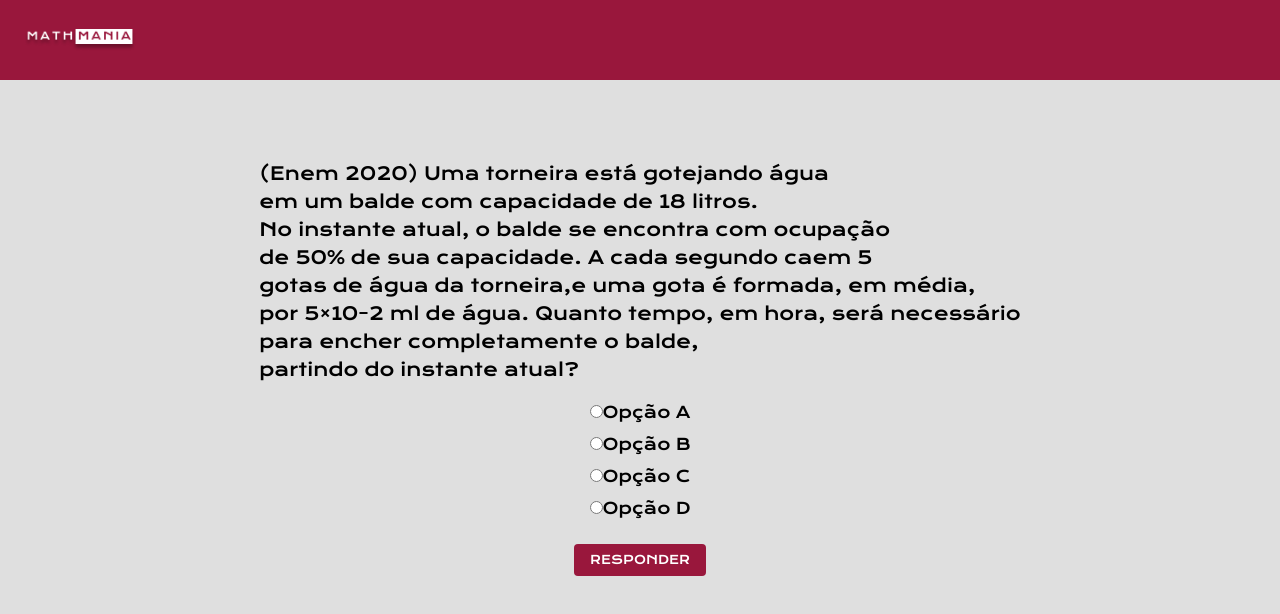
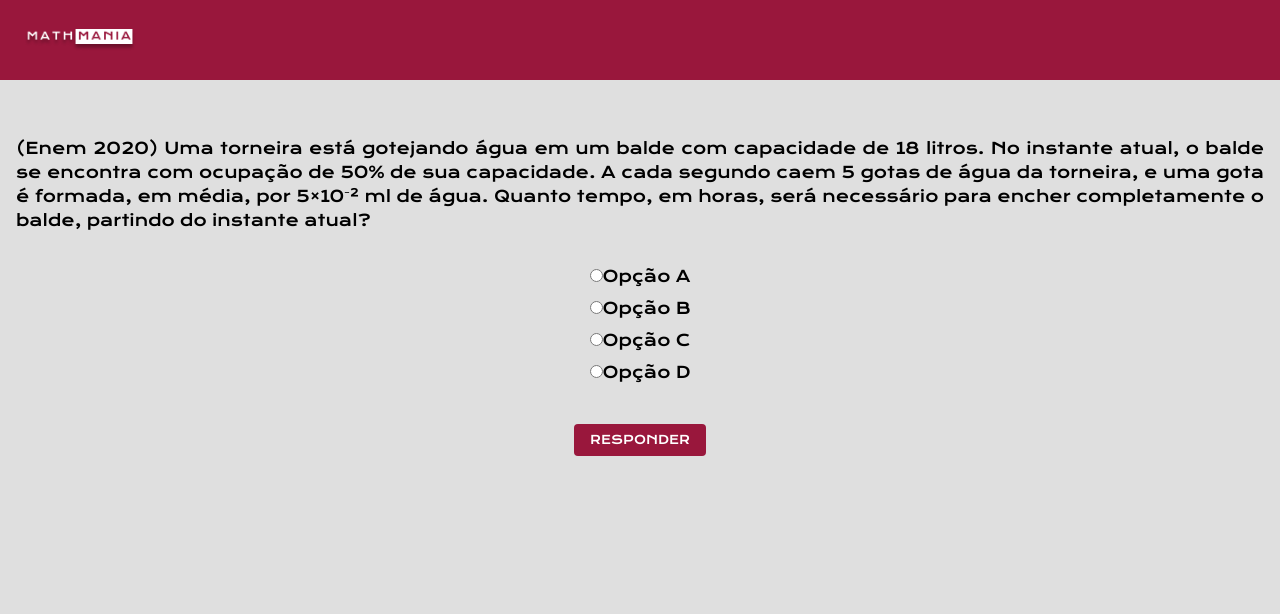
Before and after one commit to yannidilly/mathmania, a Next.js app in the folder app/: page /exercises in a window 1280 px wide. Shown: the top 614 px of the page. Built offline with nearby package versions, Linux system fonts and the light colour scheme; no server answers.

Commit message:
refactor: atualiza página de exercícios com texto da questão ajustado

```diff
--- a/app/src/app/exercises/page.jsx
+++ b/app/src/app/exercises/page.jsx
@@ -17,24 +17,14 @@ const Exercises = () => {
     <>
       <Header />
       <main className="bg-custom-gray1 w-full min-h-screen font-custom">
-        <section className="flex flex-col items-center justify-center h-full">
-        <p className="text-lg text-justify mt-20">
-
-            (Enem 2020) Uma torneira está gotejando água <br />
-            em um balde com capacidade de 18 litros.<br />
-            No instante atual, o balde se encontra com ocupação<br />
-            de 50% de sua capacidade.
-            A cada segundo caem 5<br />
-            gotas de água da torneira,e uma gota é formada, em média,<br />
-            por 5×10-2 ml
-            de água.
-            Quanto tempo, em hora, será necessário<br />
-            para encher completamente o balde, <br /> partindo do
-            instante atual?<br/>
+        <section className="flex flex-col items-center justify-center h-full p-4">
+          <p className="text-lg text-justify mt-20 sm:text-base sm:mt-10">
+            (Enem 2020) Uma torneira está gotejando água em um balde com capacidade de 18 litros. No instante atual, o balde se encontra com ocupação de 50% de sua capacidade.
+            A cada segundo caem 5 gotas de água da torneira, e uma gota é formada, em média, por 5×10⁻² ml de água. Quanto tempo, em horas, será necessário para encher completamente o balde, partindo do instante atual?
           </p>
 
           {/* Opções de marcação de múltipla escolha */}
-          <div className="mt-4">
+          <div className="mt-8">
             <label className="block mb-2">
               <input
                 type="radio"
@@ -78,7 +68,7 @@ const Exercises = () => {
           </div>
 
           <button
-            className="mt-4 uppercase bg-custom-red text-white py-2 px-4 rounded text-xs"
+            className="mt-8 uppercase bg-custom-red text-white py-2 px-4 rounded text-xs"
             onClick={() => console.log('VOCÊ RESPONDEU:  ', selectedOption)}
           >
             Responder
```
